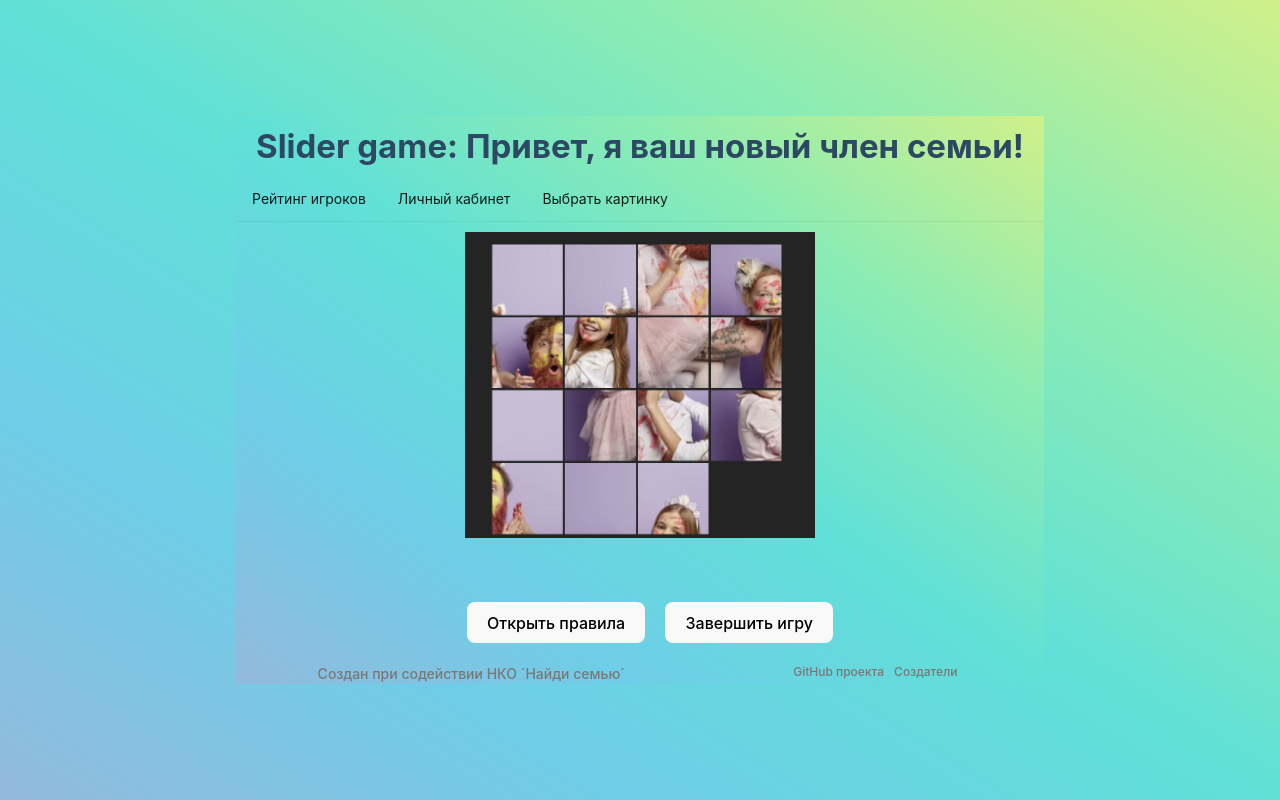
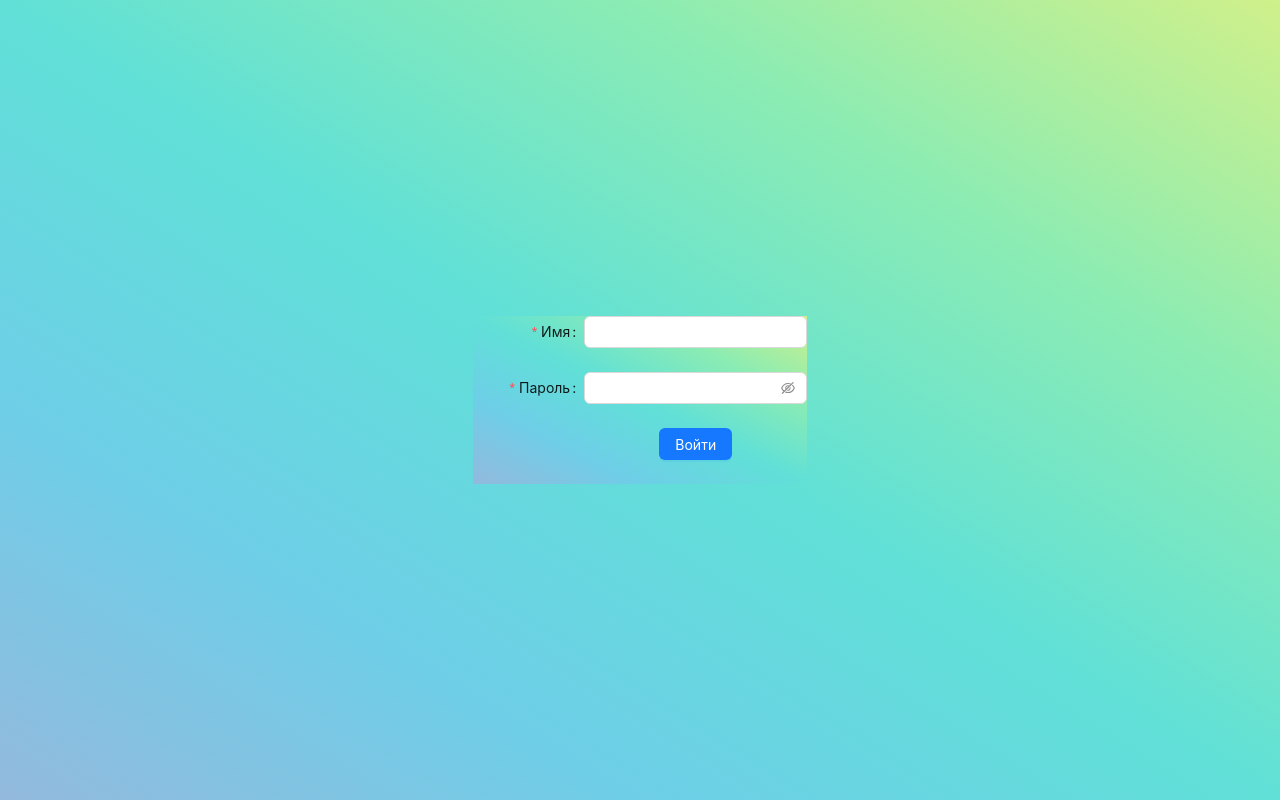
Before and after one commit to hackathon-team-44/Slider_game, a React (Vite) app: page /signin in a window 1280 px wide. Built offline with nearby package versions, Linux system fonts and the light colour scheme.

Commit message:
"добавила страницы регистрации и входа"

```diff
--- a/src/App.jsx
+++ b/src/App.jsx
@@ -1,3 +1,4 @@
+import { Route, Routes } from "react-router-dom";
 import "./App.css";
 import EndOfGame from "./components/EndOfGame/EndOfGame";
 import Footer from "./components/Footer/Footer";
@@ -5,9 +6,15 @@ import Header from "./components/Header/Header";
 import Main from "./components/Main/Main";
 import NavBar from "./components/NavBar/NavBar";
 import Rules from "./components/Rules/Rules";
+import Register from "./components/Register/Register";
+import NF from "./components/NF/NF";
 
 function App() {
   return (
+    <Routes>
+      <Route
+        path="/"
+        element={
           <>
             <Header />
             <NavBar />
@@ -16,6 +23,19 @@ function App() {
             <EndOfGame />
             <Footer />
           </>
+        }
+      />
+      <Route path="/signup" element={<Register ></Register>} />
+      <Route path="/signin" element={<Register ></Register>} />
+      <Route
+        path="/*"
+        element={
+          <>
+            <NF />
+          </>
+        }
+      />
+    </Routes>
   );
 }
 
--- /dev/null
+++ b/src/components/NF/NF.jsx
@@ -0,0 +1,7 @@
+import style from "./NF.module.css";
+
+export default function NF() {
+  return (
+    <h2 className={style.nf}>Page not found</h2>
+  )
+}
--- /dev/null
+++ b/src/components/NF/NF.module.css
@@ -0,0 +1,3 @@
+.nf {
+  color: black;
+}
--- /dev/null
+++ b/src/components/Register/Register.jsx
@@ -0,0 +1,70 @@
+import { useLocation } from "react-router-dom";
+import { Button, Form, Input } from "antd";
+const onFinish = (values) => {
+  console.log("Success:", values);
+};
+const onFinishFailed = (errorInfo) => {
+  console.log("Failed:", errorInfo);
+};
+
+function Register() {
+  const location = useLocation();
+  return (
+    <Form
+      name="basic"
+      labelCol={{
+        span: 8,
+      }}
+      wrapperCol={{
+        span: 16,
+      }}
+      style={{
+        maxWidth: 600,
+      }}
+      initialValues={{
+        remember: true,
+      }}
+      onFinish={onFinish}
+      onFinishFailed={onFinishFailed}
+      autoComplete="off"
+    >
+      <Form.Item
+        label="Имя"
+        name="username"
+        rules={[
+          {
+            required: true,
+            message: "Please input your username!",
+          },
+        ]}
+      >
+        <Input />
+      </Form.Item>
+
+      <Form.Item
+        label="Пароль"
+        name="password"
+        rules={[
+          {
+            required: true,
+            message: "Please input your password!",
+          },
+        ]}
+      >
+        <Input.Password />
+      </Form.Item>
+
+      <Form.Item
+        wrapperCol={{
+          offset: 8,
+          span: 16,
+        }}
+      >
+        <Button type="primary" htmlType="submit">
+          {location.pathname === '/signup' ? "Зарегистрироваться" : "Войти"}
+        </Button>
+      </Form.Item>
+    </Form>
+  );
+}
+export default Register;
```
Also changed, not shown: src/utils/api.js (added, +26 -0 lines), src/utils/auth.js (added, +44 -0 lines), src/components/Register/Register.module.css (added). Lines whose indentation alone changed are shown as unchanged.
